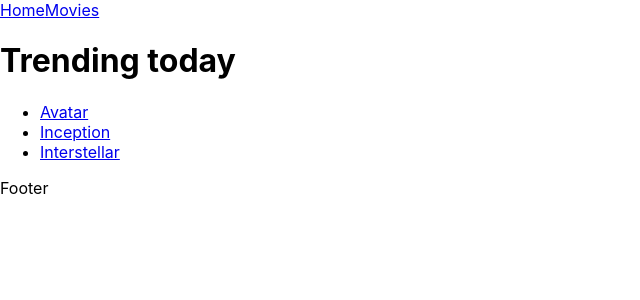
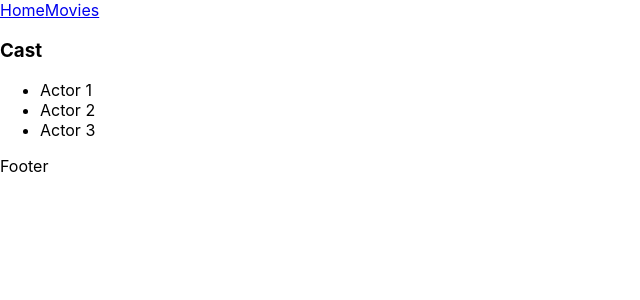
Before and after one commit to HannaMelnyk2023/goit-react-hw-05-movies, a React (Create React App) app: page /cast in a window 1280 px wide. Before the commit this address led to /. Shown: the top 300 px of the page, without its empty margins (0-640 px from the left). Built offline with nearby package versions, Linux system fonts and the light colour scheme.

Commit message:
cast, review, app - update without key

```diff
--- a/src/App.jsx
+++ b/src/App.jsx
@@ -5,8 +5,8 @@ import Layout from './components/Layout/Layout';
 const Home = lazy(() => import('./pages/Home/Home'));
 const Movies = lazy(() => import('./pages/Movies/Movies'));
 const MoviesDetails = lazy(() => import('./pages/MovieDetails/MovieDetails'));
-// const Cast = lazy(() => import('./pages/Cast/Cast'));
-// const Reviews = lazy(() => import('./pages/Reviews/Reviews'));
+const Cast = lazy(() => import('./pages/Cast/Cast'));
+const Reviews = lazy(() => import('./pages/Reviews/Reviews'));
 
 export default function App() {
   return (
@@ -16,8 +16,8 @@ export default function App() {
           <Route index element={<Home />} />
           <Route path="movies" element={<Movies />} />
           <Route path="movies/:movieId" element={<MoviesDetails />} />
-          {/* <Route path="cast" element={<Cast />} />
-          <Route path="reviews" element={<Reviews />} /> */}
+          <Route path="cast" element={<Cast />} />
+          <Route path="reviews" element={<Reviews />} />
         </Route>
         <Route path="*" element={<Navigate to="/" />}></Route>
       </Routes>
--- a/src/pages/Cast/Cast.jsx
+++ b/src/pages/Cast/Cast.jsx
@@ -0,0 +1,13 @@
+// ЗАГЛУШКА без ключа
+export default function Cast() {
+    return (
+        <div>
+            <h3>Cast</h3>
+            <ul>
+                <li>Actor 1</li>
+                <li>Actor 2</li>
+                <li>Actor 3</li>
+            </ul>
+        </div>
+    )
+}
--- a/src/pages/MovieDetails/MovieDetails.jsx
+++ b/src/pages/MovieDetails/MovieDetails.jsx
@@ -1,5 +1,23 @@
+import { useParams, Link, Outlet, useLocation } from 'react-router-dom';
+
 export default function MovieDetails() {
+    const { movieId } = useParams();
+    const location = useLocation();
+
+    const backLink = location.state?.from || '/';
+
+
     return (
-        <h1>MovieDetais page</h1>
+        <div>
+            <Link to={backLink}> Go BACK </Link>
+            <h2>MovieDetais page: {movieId}</h2>
+            <nav>
+                <Link to="cast">Cast</Link> |
+                <Link to ="reviews">Reviews</Link>
+            </nav>
+            <Outlet />
+            {/* сюди рендериться Cast & Reviews */}
+        </div>
+
     )
 }
--- a/src/pages/Reviews/Reviews.jsx
+++ b/src/pages/Reviews/Reviews.jsx
@@ -0,0 +1,11 @@
+// ЗАГЛУШКА без ключа
+export default function Reviews() {
+    return (
+        <div>
+            <ul>
+                <li>Review 1: Awesome movie!</li>
+                <li>Review 2: Could be better</li>
+            </ul>
+        </div>
+    );
+}
```
